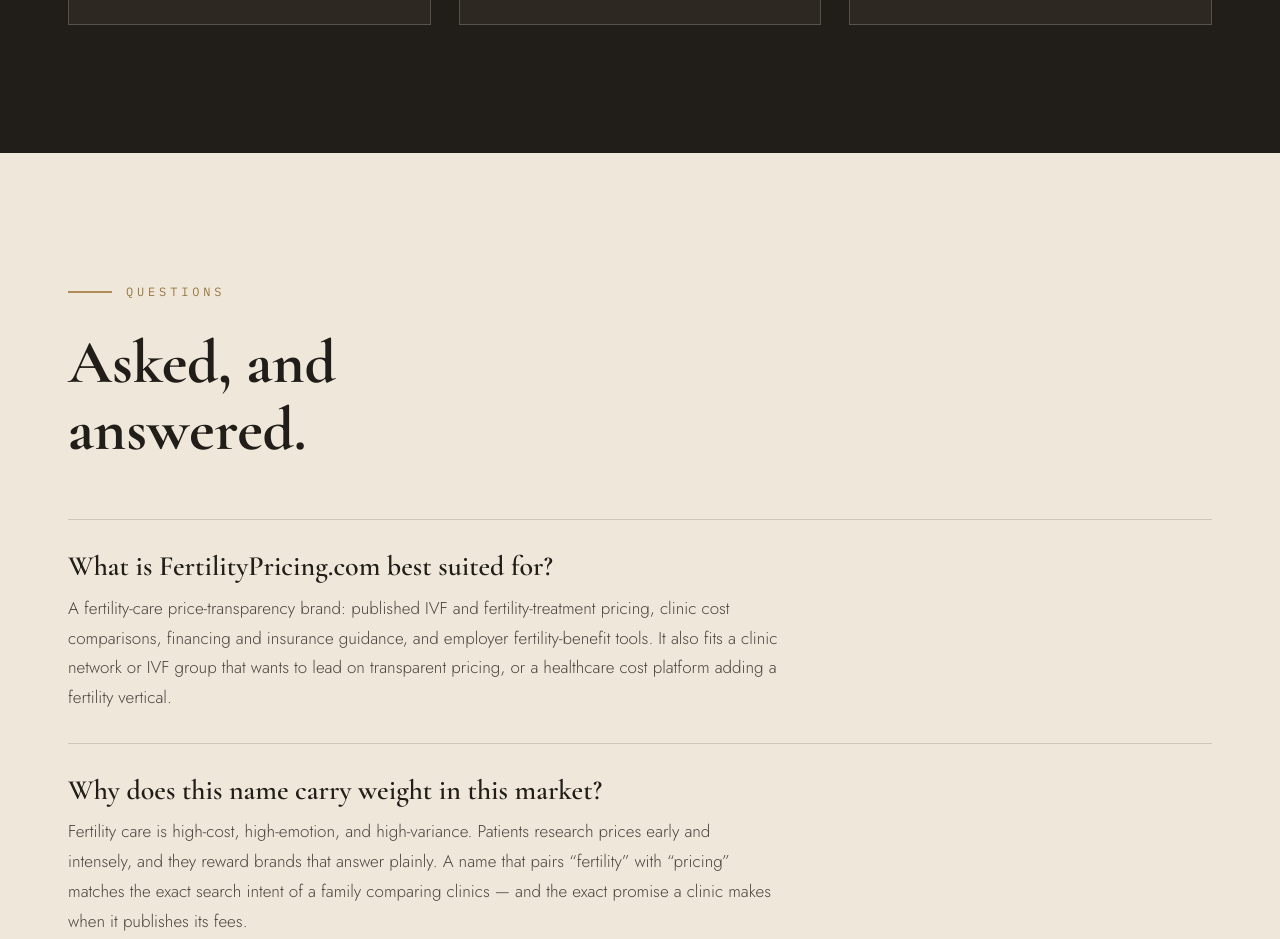
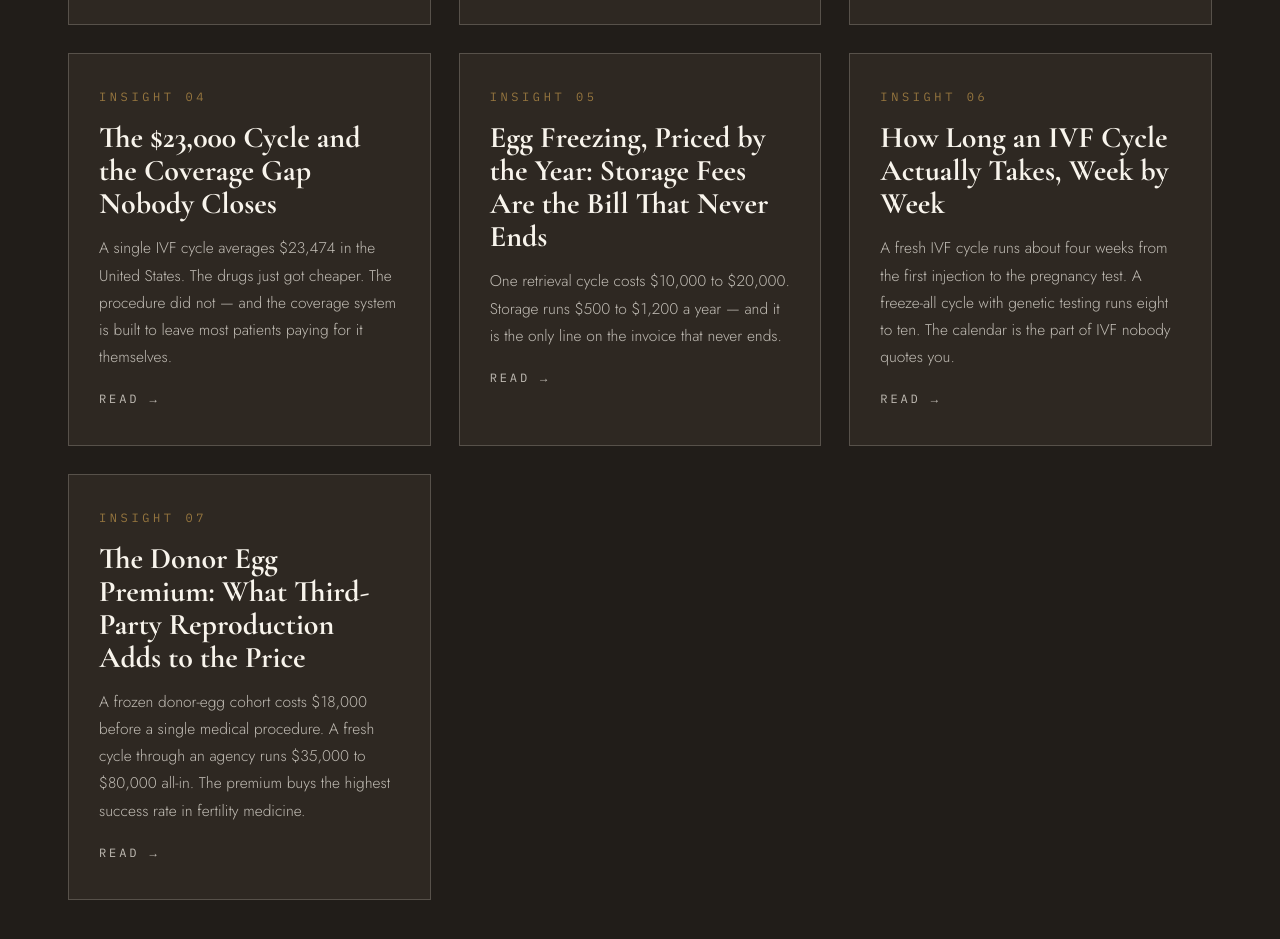
Before and after one commit to primedomaincapital/fertilitypricing, a plain HTML site: page index.html in a window 1280 px wide. Shown: the part 4533-5472 px from the top of the page. Drawn offline with nearby package versions, Linux system fonts and the light colour scheme.

Commit message:
Add homepage Insights cards 4-7 (content expansion batch 3E)

```diff
--- a/index.html
+++ b/index.html
@@ -437,6 +437,10 @@
           <p class="read">Read &rarr;</p>
         </div>
       </a>
+<a class="card" href="insights/article4.html"> <div class="tx"> <div class="zone">Insight 04</div> <h3>The $23,000 Cycle and the Coverage Gap Nobody Closes</h3> <p>A single IVF cycle averages $23,474 in the United States. The drugs just got cheaper. The procedure did not — and the coverage system is built to leave most patients paying for it themselves.</p> <p class="read">Read &rarr;</p> </div> </a>
+<a class="card" href="insights/article5.html"> <div class="tx"> <div class="zone">Insight 05</div> <h3>Egg Freezing, Priced by the Year: Storage Fees Are the Bill That Never Ends</h3> <p>One retrieval cycle costs $10,000 to $20,000. Storage runs $500 to $1,200 a year — and it is the only line on the invoice that never ends.</p> <p class="read">Read &rarr;</p> </div> </a>
+<a class="card" href="insights/article6.html"> <div class="tx"> <div class="zone">Insight 06</div> <h3>How Long an IVF Cycle Actually Takes, Week by Week</h3> <p>A fresh IVF cycle runs about four weeks from the first injection to the pregnancy test. A freeze-all cycle with genetic testing runs eight to ten. The calendar is the part of IVF nobody quotes you.</p> <p class="read">Read &rarr;</p> </div> </a>
+<a class="card" href="insights/article7.html"> <div class="tx"> <div class="zone">Insight 07</div> <h3>The Donor Egg Premium: What Third-Party Reproduction Adds to the Price</h3> <p>A frozen donor-egg cohort costs $18,000 before a single medical procedure. A fresh cycle through an agency runs $35,000 to $80,000 all-in. The premium buys the highest success rate in fertility medicine.</p> <p class="read">Read &rarr;</p> </div> </a>
     </div>
   </div>
 </section>
```
